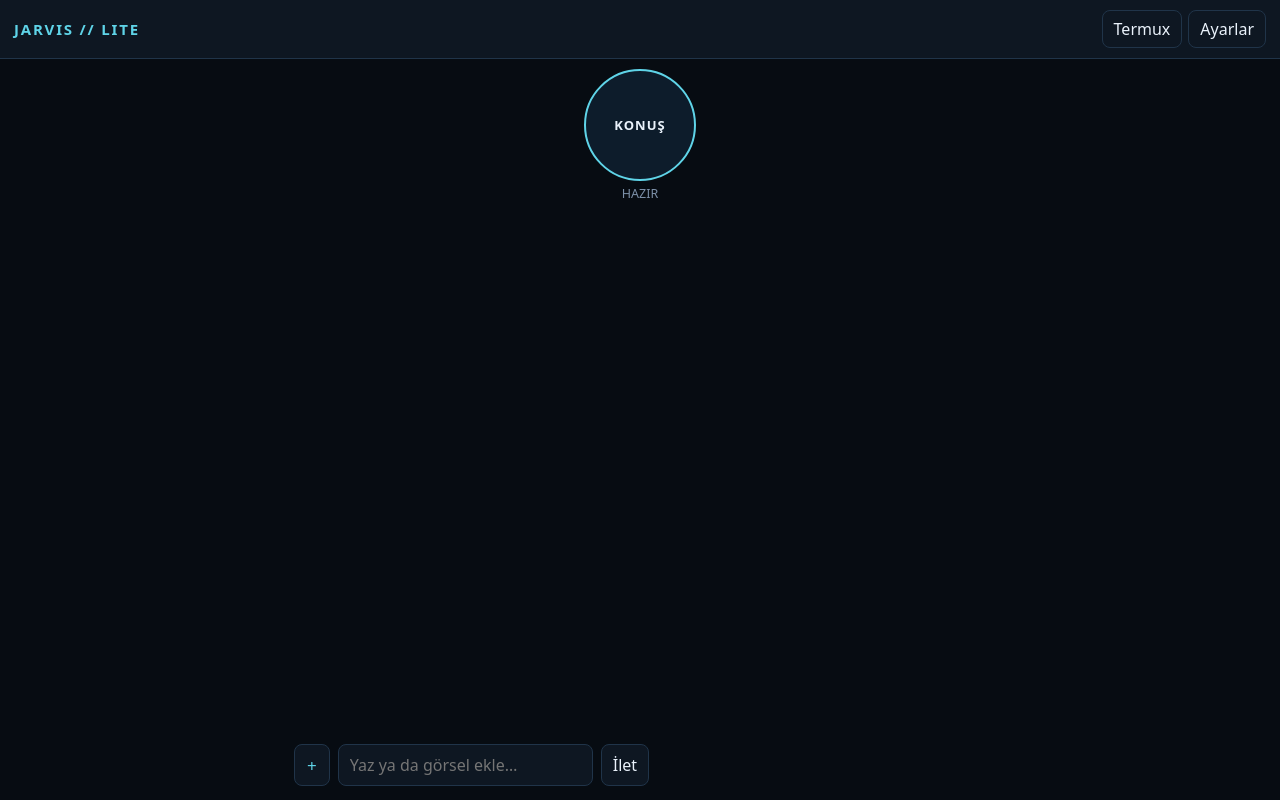
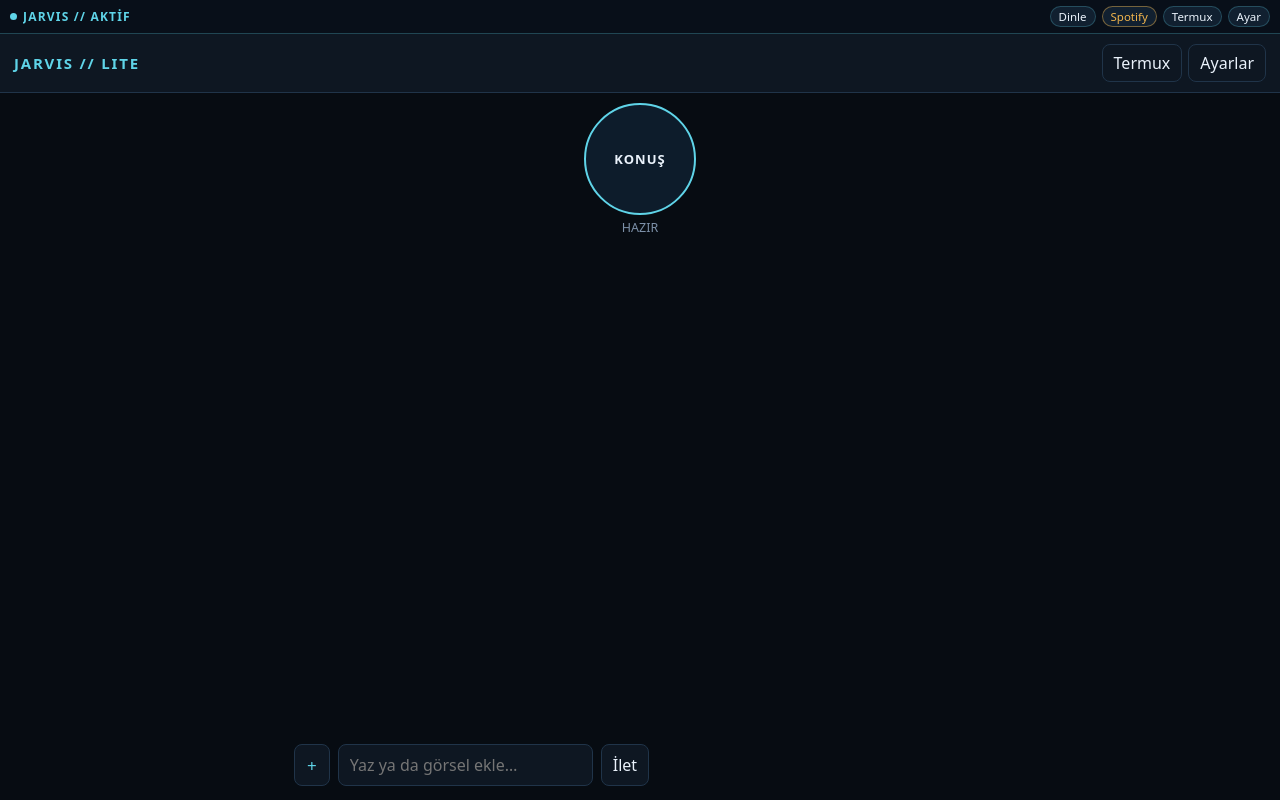
Before and after one commit to osmancnd1907-jpg/Jarvis, a plain HTML site: page index.html in a window 1280 px wide. Drawn offline with Linux system fonts and the light colour scheme.

Commit message:
Update index.html

```diff
--- a/index.html
+++ b/index.html
@@ -27,6 +27,47 @@ body{
   flex-direction:column;
   align-items:center;
 }
+
+/* Ekran üstü ince sabit kısayol çubuğu */
+#topBar{
+  position:sticky;
+  top:0;
+  z-index:50;
+  width:100%;
+  height:34px;
+  padding:0 10px;
+  background:rgba(9,16,25,.96);
+  border-bottom:1px solid rgba(95,212,232,.28);
+  display:flex;
+  align-items:center;
+  justify-content:space-between;
+  gap:8px;
+  font-size:12px;
+}
+.tb-left,.tb-right{display:flex;align-items:center;gap:6px;min-width:0}
+.tb-pulse{
+  width:7px;height:7px;border-radius:50%;
+  background:var(--cyan);flex:0 0 auto;
+}
+.tb-label{
+  color:var(--cyan);font-weight:700;letter-spacing:.1em;
+  white-space:nowrap;overflow:hidden;text-overflow:ellipsis;
+}
+.tb-btn{
+  padding:3px 8px;
+  font-size:11.5px;
+  line-height:1.2;
+  border-radius:999px;
+  background:#112030;
+  border:1px solid rgba(95,212,232,.25);
+  color:var(--text);
+  white-space:nowrap;
+}
+.tb-btn.gold{
+  border-color:rgba(240,180,76,.45);
+  color:var(--gold);
+}
+
 header{
   width:100%;
   display:flex;
@@ -107,6 +148,19 @@ pre{background:var(--bg);border:1px solid var(--line);border-radius:8px;padding:
 </style>
 </head>
 <body>
+<div id="topBar" role="region" aria-label="Hızlı kısayol çubuğu">
+  <div class="tb-left">
+    <span class="tb-pulse" id="tbDot"></span>
+    <span class="tb-label" id="tbText">JARVIS // AKTİF</span>
+  </div>
+  <div class="tb-right">
+    <button type="button" class="tb-btn" id="tbListen">Dinle</button>
+    <button type="button" class="tb-btn gold" id="tbSpotify">Spotify</button>
+    <button type="button" class="tb-btn" id="tbGuide">Termux</button>
+    <button type="button" class="tb-btn" id="tbSet">Ayar</button>
+  </div>
+</div>
+
 <header>
   <h1>JARVIS // LITE</h1>
   <div class="hdr-actions">
@@ -194,7 +248,11 @@ let history = [];
 let busy = false;
 let pending = [];
 
-function setState(cls, text){ $('orb').className = cls; $('status').textContent = text; }
+function setState(cls, text){
+  $('orb').className = cls;
+  $('status').textContent = text;
+  $('tbText').textContent = 'JARVIS // ' + text;
+}
 
 function add(role, text, imgs = []){
   const d = document.createElement('div');
@@ -260,7 +318,6 @@ function listen(){
   rec.start();
 }
 
-/* Donma korumalı parça seslendirme */
 function speakChunk(chunk){
   return new Promise(res => {
     if (!('speechSynthesis' in window)) return res();
@@ -340,11 +397,9 @@ function appendLaunchButton(name, pkg, act, labelText){
   $('log').scrollTop = 1e9;
 }
 
-/* Spotify / medya / uygulama içi hızlı komutlar */
 async function mediaOrLaunch(q){
   const s = q.toLowerCase();
 
-  // "Spotify'dan kaldığım müziği aç / devam et / çal"
   if (/spotify/.test(s) && /(kaldığım|devam|müziği|şarkıyı|çal|aç|başlat)/.test(s)) {
     appendLaunchButton('Spotify', 'com.spotify.music', '', 'Spotify\'ı aç');
     if (cfg.token) {
@@ -354,7 +409,6 @@ async function mediaOrLaunch(q){
     return 'Emredersiniz efendim, Spotify için düğmeye dokunun; tam otomatik çalma için Termux köprüsünü bağlayabilirsiniz.';
   }
 
-  // Genel medya kontrol komutları (duraklat, devam et, sonraki, önceki)
   if (cfg.token && /(müziği|şarkıyı|medyayı)?\s*(durdur|duraklat|pause)/.test(s)) {
     await runTool('media_control', {action: 'pause'});
     return 'Medyayı duraklattım, efendim.';
@@ -368,7 +422,6 @@ async function mediaOrLaunch(q){
     return 'Sıradaki parçaya geçtim, efendim.';
   }
 
-  // Standart "X aç" komutları
   const m = s.match(/^(.+?)\s+(aç|açar mısın|başlat|çalıştır)\W*$/);
   if (!m) return null;
   const k = Object.keys(APPS).find(k => m[1].includes(k));
@@ -532,6 +585,11 @@ async function ask(q){
 }
 
 $('orb').onclick = () => { if (rec && $('orb').className === 'listening') rec.stop(); else listen(); };
+$('tbListen').onclick = () => { if (rec && $('orb').className === 'listening') rec.stop(); else listen(); };
+$('tbSpotify').onclick = () => ask("Spotify'dan kaldığım müziği aç");
+$('tbGuide').onclick = () => $('guide').showModal();
+$('tbSet').onclick = () => $('openSet').click();
+
 $('f').onsubmit = e => { e.preventDefault(); const v = $('t').value; $('t').value = ''; ask(v); };
 $('rate').oninput = () => { $('rateVal').textContent = $('rate').value; };
 $('pitch').oninput = () => { $('pitchVal').textContent = $('pitch').value; };
```
